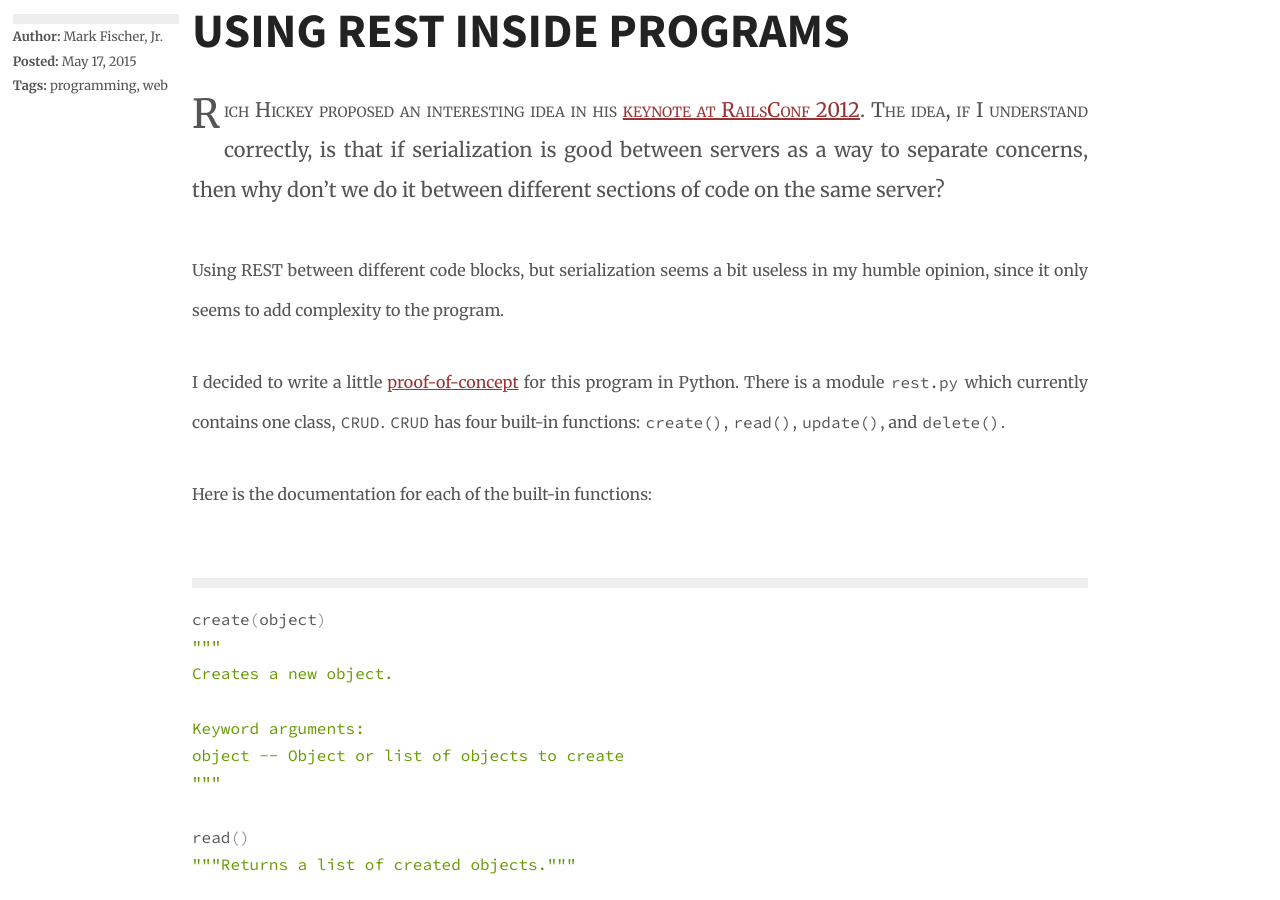
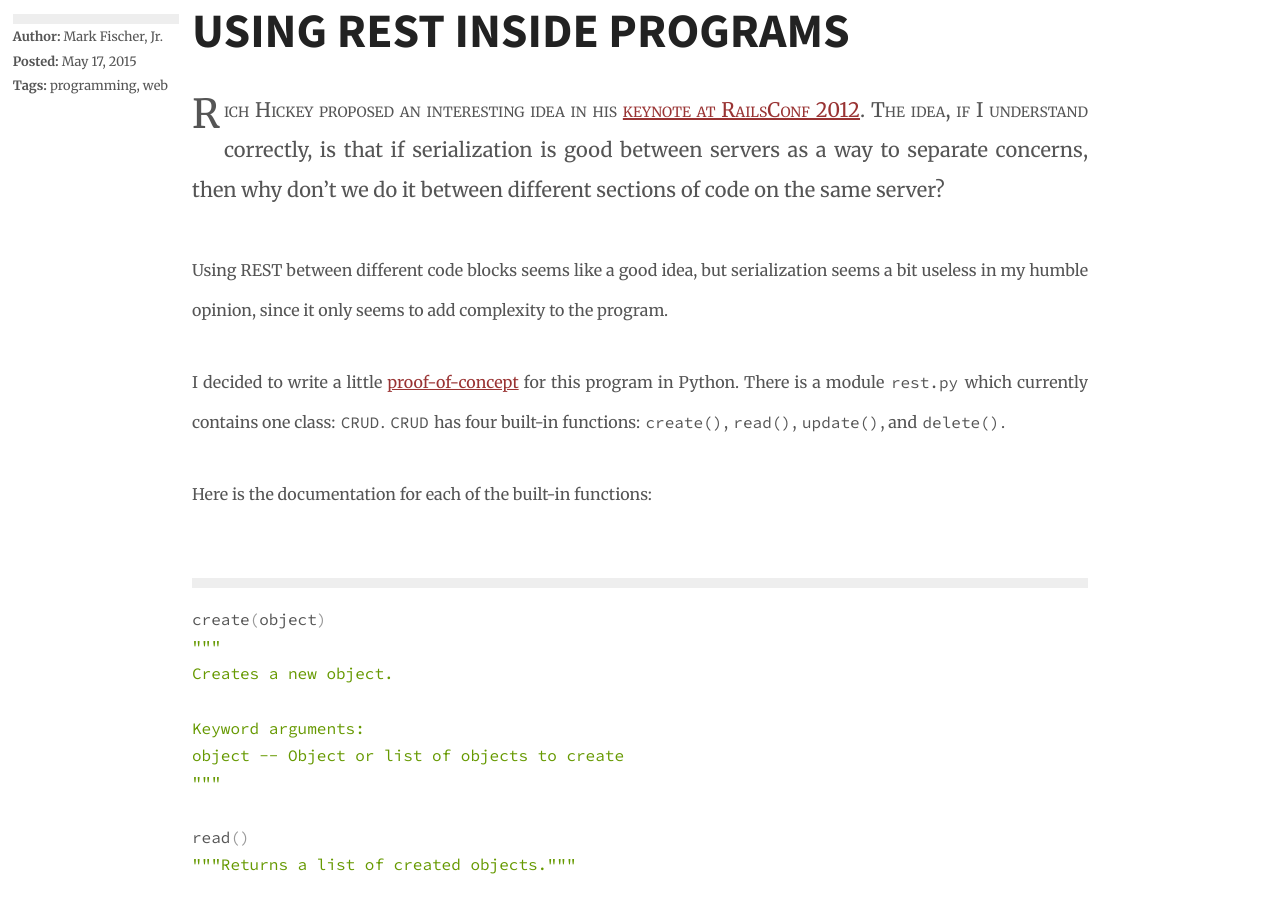
Before and after one commit to flyingfisch/flyingfisch.github.io, a Jekyll site: the page built from _posts/2015-05-17-using-rest-internally.md, in a window 1280 px wide and 900 px high, scrolled down 324 px. Built offline with Jekyll 4.4.1, drawn with Linux system fonts in a browser that asks for light colours; comment, search, counter and statistics services are not loaded.

Commit message:
fixed grammar on rest post

```diff
--- a/_posts/2015-05-17-using-rest-internally.md
+++ b/_posts/2015-05-17-using-rest-internally.md
@@ -10,11 +10,11 @@ The idea, if I understand correctly, is that if serialization is good between
 servers as a way to separate concerns, then why don't we do it between different
 sections of code on the same server?
 
-Using REST between different code blocks, but serialization seems a bit useless
+Using REST between different code blocks seems like a good idea, but serialization seems a bit useless
 in my humble opinion, since it only seems to add complexity to the program.
 
 I decided to write a little [proof-of-concept][2] for this program in Python.
-There is a module `rest.py` which currently contains one class, `CRUD`. `CRUD`
+There is a module `rest.py` which currently contains one class: `CRUD`. `CRUD`
 has four built-in functions: `create()`, `read()`, `update()`, and `delete()`.
 
 Here is the documentation for each of the built-in functions:
```
